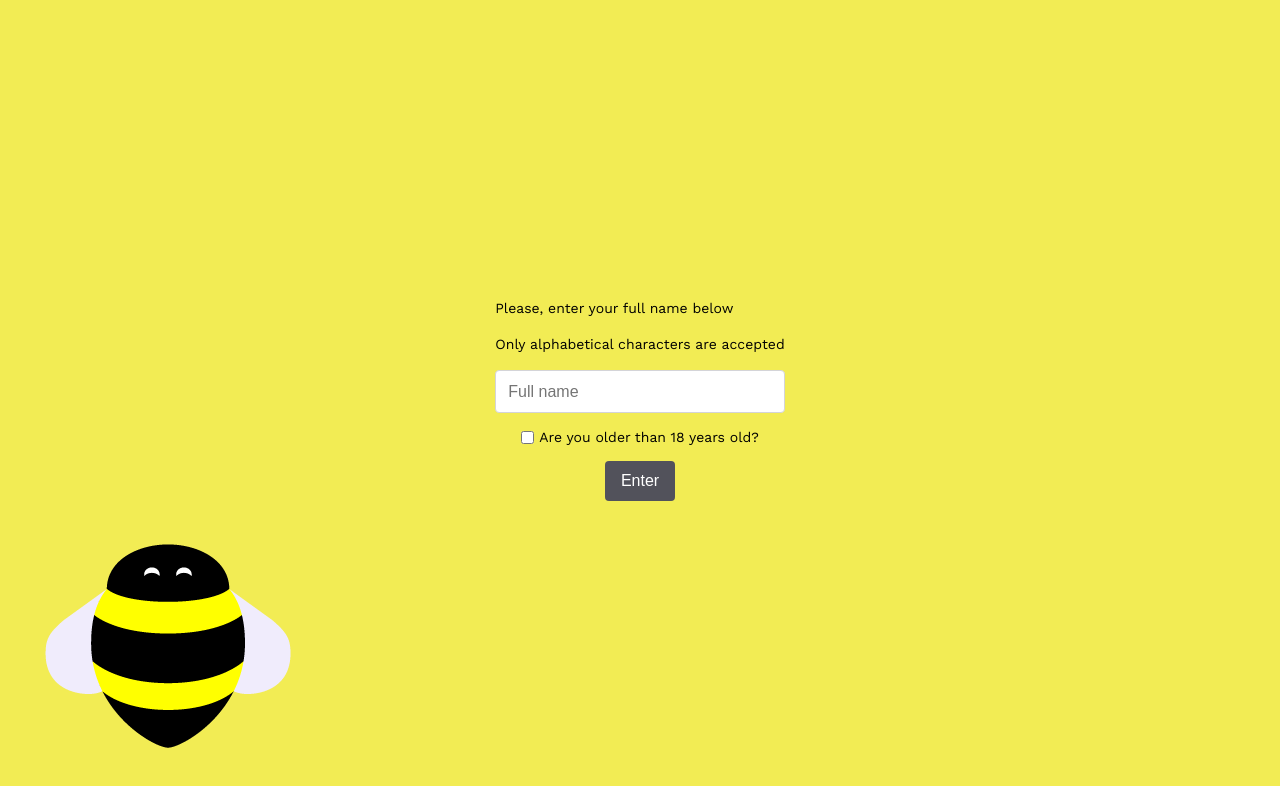
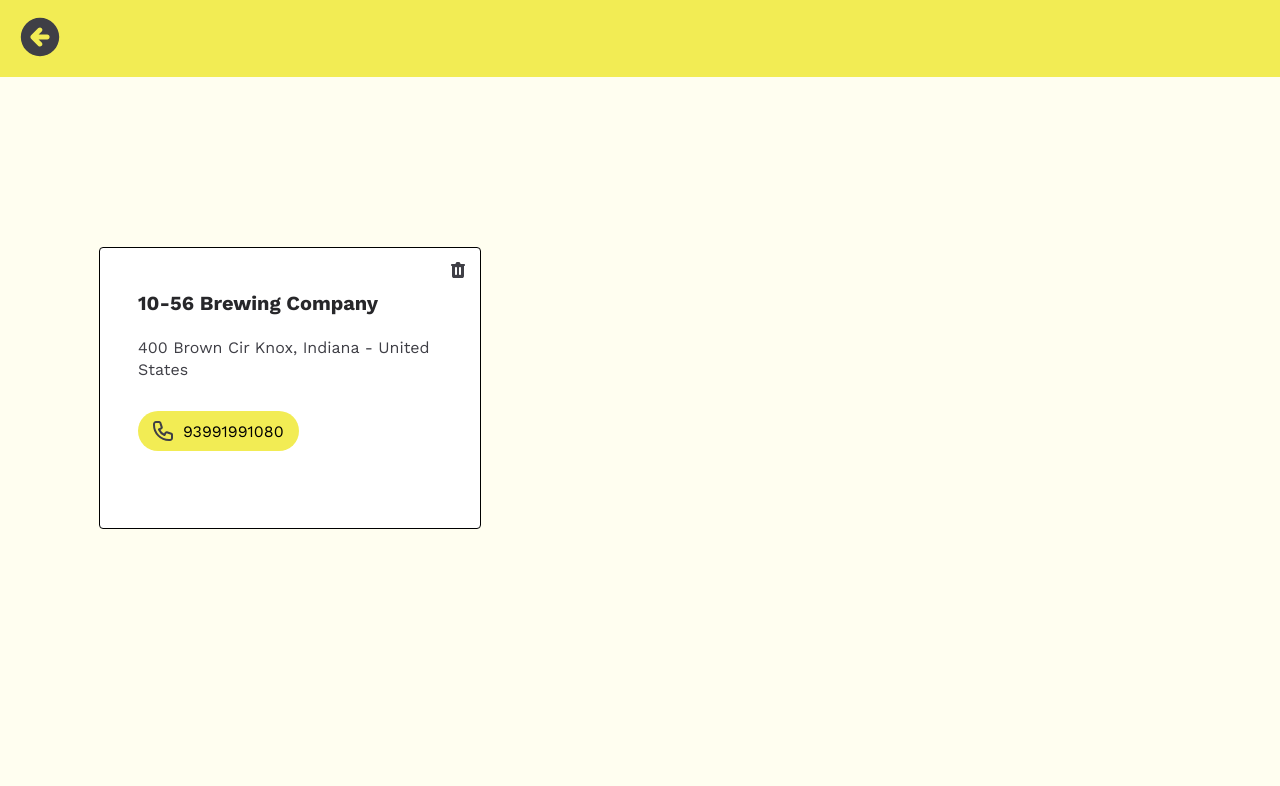
Before and after one commit to MarcosPrintes/bees-challenge, a React (Create React App) app: page /breweries in a window 1280 px wide. Shown: the top 786 px of the page. Built offline with nearby package versions, Linux system fonts and the light colour scheme.

Commit message:
feat: add title. adress and tag for card component

```diff
--- a/public/index.html
+++ b/public/index.html
@@ -14,7 +14,7 @@
 
     <link rel="preconnect" href="https://fonts.googleapis.com">
     <link rel="preconnect" href="https://fonts.gstatic.com" crossorigin>
-    <link href="https://fonts.googleapis.com/css2?family=Work+Sans&display=swap" rel="stylesheet">
+    <link href="https://fonts.googleapis.com/css2?family=Work+Sans:wght@400;700&display=swap" rel="stylesheet">
 
     <title>React App</title>
   </head>
--- a/src/App.tsx
+++ b/src/App.tsx
@@ -1,11 +1,12 @@
 import { ThemeProvider } from '@/theme/ThemeProvider';
 
-import { Login } from '@/pages/Login';
+// import { Login } from '@/pages/Login';
+import { Breweries } from '@/pages/Breweries';
 
 function App() {
   return (
     <ThemeProvider>
-      <Login />
+      <Breweries />
     </ThemeProvider>
   );
 }
--- /dev/null
+++ b/src/components/Card/index.tsx
@@ -0,0 +1,31 @@
+import { Tag } from '@/components/Tag';
+
+import {
+  Container,
+  CardDeleteContainer,
+  CardDeleteButton,
+  CardTitle,
+  CardAdress,
+  Cardinformations,
+  CardTags,
+  IconTrash,
+} from './styles';
+
+export const Card = () => {
+  return (
+    <Container>
+      <CardDeleteContainer>
+        <CardDeleteButton>
+          <IconTrash />
+        </CardDeleteButton>
+      </CardDeleteContainer>
+      <Cardinformations>
+        <CardTitle> 10-56 Brewing Company </CardTitle>
+        <CardAdress> 400 Brown Cir Knox, Indiana - United States </CardAdress>
+        <CardTags>
+          <Tag />
+        </CardTags>
+      </Cardinformations>
+    </Container>
+  );
+};
--- /dev/null
+++ b/src/components/Card/styles.ts
@@ -0,0 +1,49 @@
+import styled from 'styled-components';
+
+import { ReactComponent as Trash } from '@/assets/ic-trash.svg';
+
+export const Container = styled.div`
+  padding: 1.4rem 1.5rem 2rem;
+  background: ${({ theme }) => theme.colors.white};
+  border: 1px solid ${({ theme }) => theme.colors.black};
+  border-radius: 0.4rem;
+  width: 38.2rem;
+  height: 28.2rem;
+`;
+
+export const Cardinformations = styled.div`
+  padding: 1rem 2.3rem 3.5rem;
+`;
+
+export const CardDeleteContainer = styled.div`
+  display: flex;
+  justify-content: flex-end;
+`;
+
+export const IconTrash = styled(Trash)`
+  position: relative;
+  margin-left: auto;
+  margin-right: auto;
+`;
+
+export const CardDeleteButton = styled.button.attrs({
+  type: 'button',
+})`
+  background: transparent;
+  border: unset;
+`;
+
+export const CardTitle = styled.h3`
+  color: ${({ theme }) => theme.colors.onPrimaryDark};
+  font-size: 2rem;
+  font-weight: 700;
+  margin-bottom: 2.2rem;
+`;
+
+export const CardAdress = styled.p`
+  color: #3f3f46;
+  font-size: 1.6rem;
+  margin-bottom: 3rem;
+`;
+
+export const CardTags = styled.div``;
--- a/src/components/Header/styles.ts
+++ b/src/components/Header/styles.ts
@@ -1,6 +1,6 @@
 import styled from 'styled-components';
 
-import { ReactComponent as BackIcon } from '@/assets/back-arrow.svg';
+import { ReactComponent as BackIcon } from '@/assets/ic-back-arrow.svg';
 
 export const Container = styled.header`
   display: flex;
--- /dev/null
+++ b/src/components/Tag/index.tsx
@@ -0,0 +1,12 @@
+import { Container } from './styles';
+
+import { ReactComponent as IcPhone } from '@/assets/ic-phone.svg';
+
+export const Tag = () => {
+  return (
+    <Container>
+      <IcPhone />
+      <span>93991991080</span>
+    </Container>
+  );
+};
--- /dev/null
+++ b/src/components/Tag/styles.ts
@@ -0,0 +1,16 @@
+import styled from 'styled-components';
+
+export const Container = styled.div`
+  display: inline-flex;
+  align-items: center;
+  color: ${({ theme }) => theme.colors.black};
+  background-color: ${({ theme }) => theme.colors.primary};
+  padding: 1rem 1.5rem;
+  border-radius: 3rem;
+  min-width: 6rem;
+
+  span {
+    margin-left: 1rem;
+    font-size: 1.6rem;
+  }
+`;
--- a/src/pages/Breweries/index.tsx
+++ b/src/pages/Breweries/index.tsx
@@ -1,10 +1,14 @@
 import { Header } from '@/components/Header';
+import { Card } from '@/components/Card';
+
 import { Container, Content } from './styles';
 export const Breweries = () => {
   return (
     <Container>
       <Header />
-      <Content></Content>
+      <Content>
+        <Card />
+      </Content>
     </Container>
   );
 };
--- a/src/pages/Breweries/styles.ts
+++ b/src/pages/Breweries/styles.ts
@@ -9,4 +9,5 @@
 export const Content = styled.div`
   flex: 1;
   background: #fffef0;
+  padding: 17rem 9.9rem 3rem;
 `;
--- a/src/theme/global.tsx
+++ b/src/theme/global.tsx
@@ -8,8 +8,8 @@
     }
     html {
         font-size: 62.5%;
-
-        /* @media (max-width: 1080px) {
+/*
+        @media (max-width: 1080px) {
             font-size: 93.75%;
         }
 
@@ -44,4 +44,8 @@
     input {
         outline: none;
     }
+
+    button {
+        cursor: pointer;
+    }
 `;
```
